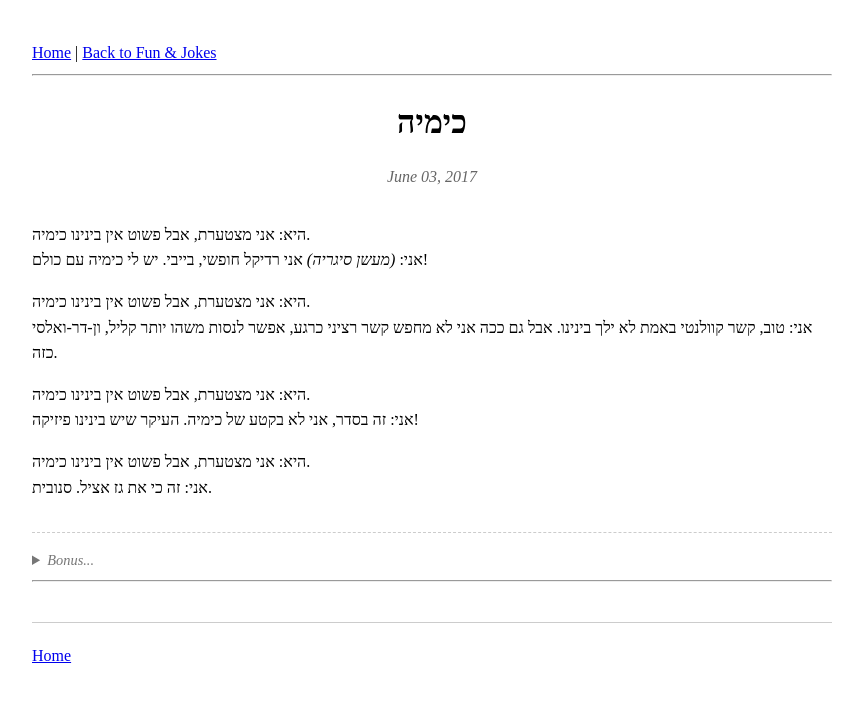
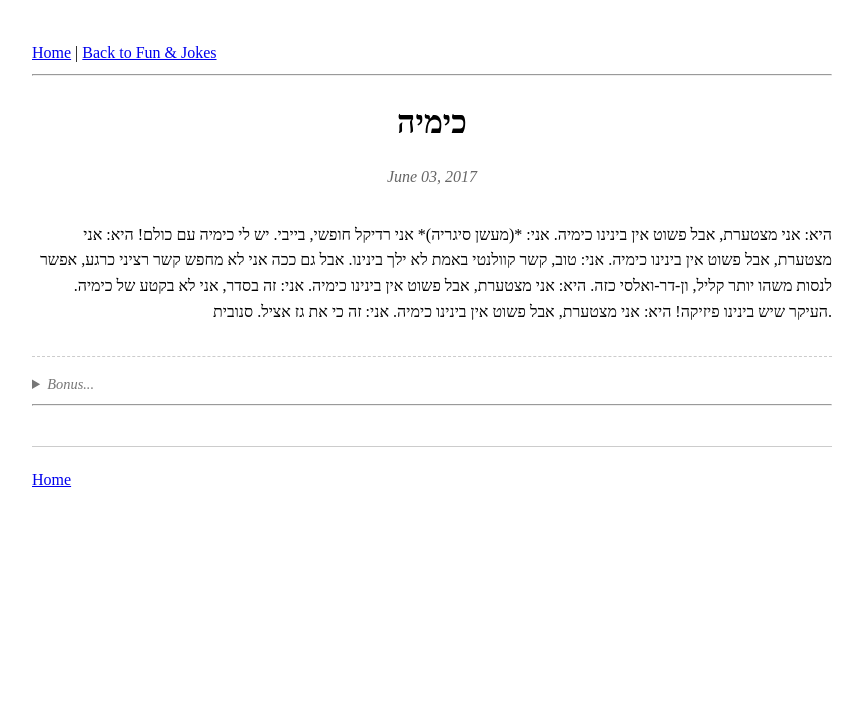
Before and after one commit to smitke6/smitke6.github.io, a Jekyll site: the page built from archive/he/chemistry.md, in a window 1280 px wide. Shown: the top 702 px of the page, without its empty margins (208-1071 px from the left). Built offline with Jekyll 4.4.1, drawn with Linux system fonts in a browser that asks for light colours.

Commit message:
Update chemistry.md

```diff
--- a/archive/he/chemistry.md
+++ b/archive/he/chemistry.md
@@ -8,6 +8,7 @@ first_comment: "What's so noble anout gas anyway?
 וגם: מי שלא קורא את הבונוסים אפס מוחלט!"
 ---
 
+<p align="right">
 היא: אני מצטערת, אבל פשוט אין בינינו כימיה.
 אני: *(מעשן סיגריה)* אני רדיקל חופשי, בייבי. יש לי כימיה עם כולם!
 
@@ -19,3 +20,4 @@ first_comment: "What's so noble anout gas anyway?
 
 היא: אני מצטערת, אבל פשוט אין בינינו כימיה.
 אני: זה כי את גז אציל. סנובית.
+</p>
```
